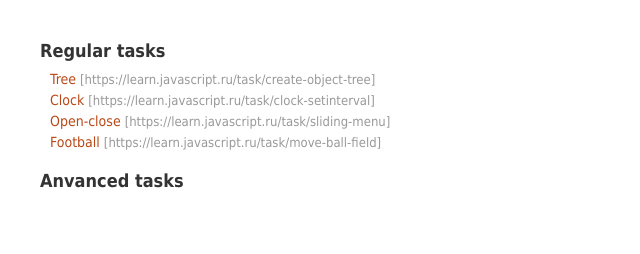
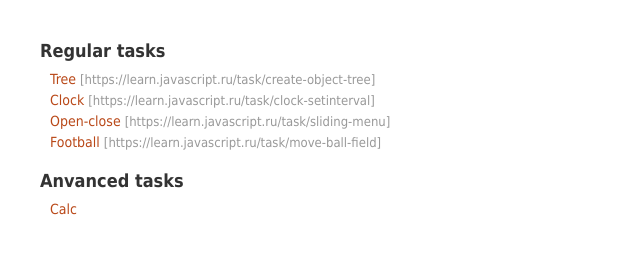
Before and after one commit to alexnazarov/js, a plain HTML site: page index.html in a window 1280 px wide. Shown: the full height of the page, 0-640 px from the left. Drawn offline with Linux system fonts and the light colour scheme.

Commit message:
Add Calc

```diff
--- a/index.html
+++ b/index.html
@@ -16,6 +16,8 @@
   </ul>
 
   <h2 class="title">Anvanced tasks</h2>
-
+  <ul class="list">
+    <li><a href="projects/calc/">Calc</a></li>
+  </ul>
 </body>
 </html>
```
